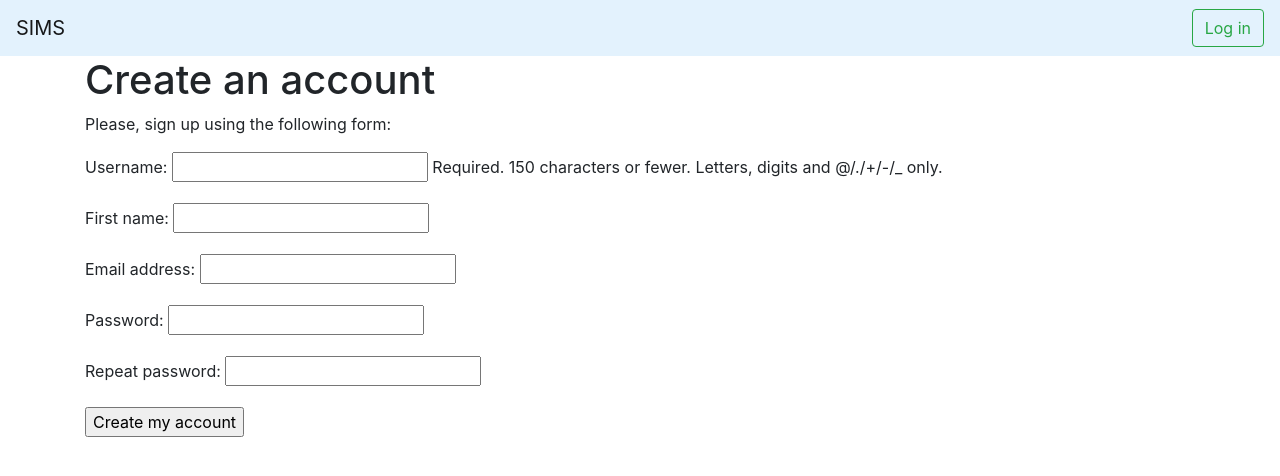
After one commit to kydkang/sims_project2, a Django app: page /account/register/ in a window 1280 px wide. The commit adds this page. Shown: the top 476 px of the page. Run offline with Django 3.2, Linux system fonts and the light colour scheme; some libraries are stand-ins or nearby versions.

Commit message:
Add register

```diff
--- a/account/forms.py
+++ b/account/forms.py
@@ -1,5 +1,23 @@
-# from django import forms
+from django import forms
 
-# class LoginForm(forms.Form):
-#     username = forms.CharField()
-#     password = forms.CharField(widget=forms.PasswordInput)
+from django.contrib.auth.models import User
+class UserRegistrationForm(forms.ModelForm):
+    password = forms.CharField(label='Password',  widget=forms.PasswordInput)
+    password2 = forms.CharField(label='Repeat password',  widget=forms.PasswordInput)
+
+    class Meta:
+        model = User
+        fields = ('username', 'first_name', 'email')
+
+    def clean_password2(self):
+        cd = self.cleaned_data
+        if cd['password'] != cd['password2']:
+            raise forms.ValidationError('Passwords do not match.')
+        return cd['password2']
+
+    def clean_email(self):
+        email = self.cleaned_data.get('email')
+        username = self.cleaned_data.get('username')
+        if email and  User.objects.filter(email=email).exclude(username=username).exists():
+            raise forms.ValidationError('Email addresses must be unique.')
+        return email
--- /dev/null
+++ b/account/templates/account/register.html
@@ -0,0 +1,11 @@
+{% extends "base.html" %}
+{% block title %}Create an account{% endblock %}
+{% block content %}
+  <h1>Create an account</h1>
+  <p>Please, sign up using the following form:</p>
+  <form action="." method="post">
+    {{ user_form.as_p }}
+    {% csrf_token %}
+    <p><input type="submit" value="Create my account"></p>
+  </form>
+{% endblock %}
--- /dev/null
+++ b/account/templates/account/register_done.html
@@ -0,0 +1,6 @@
+{% extends "base.html" %}
+{% block title %}Welcome{% endblock %}
+{% block content %}
+  <h1>Welcome {{ new_user.first_name }}!</h1>
+  <p>Your account has been successfully created. Now you can <a href="{% url "login" %}">log in</a>.</p>
+{% endblock %}
--- a/account/urls.py
+++ b/account/urls.py
@@ -7,13 +7,12 @@ urlpatterns = [
     path('logout/', auth_views.LogoutView.as_view(), name='logout'),
     path('password_change/', auth_views.PasswordChangeView.as_view(), name='password_change'),
     path('password_change/done/', auth_views.PasswordChangeDoneView.as_view(), name='password_change_done'),
+    path('register/', views.register, name='register'),
 
 ]
 
 ## [[ 2ByExample ]]
 ## you can add password_reset
-## user register(new user)
-### Resetting password views
-## User registration
+## User registration (new user)
 ## Extending User model
 ## you need to implement user register functionality to extend user model
--- a/account/views.py
+++ b/account/views.py
@@ -1,28 +1,21 @@
 from django.http import HttpResponse
 from django.shortcuts import render
 from django.contrib.auth import authenticate, login
-# from .forms import LoginForm
-
-# def user_login(request):
-#     if request.method == 'POST':
-#         form = LoginForm(request.POST)
-#         if form.is_valid():
-#             cd = form.cleaned_data
-#             user = authenticate(request,  username=cd['username'],  password=cd['password'])
-#             if user is not None:
-#                 if user.is_active:
-#                     login(request, user)
-#                     return HttpResponse('Authenticated successfully')
-#                 else:
-#                     return HttpResponse('Disabled account')
-#             else:
-#                 return HttpResponse('Invalid login')
-#     else:
-#         form = LoginForm()
-#     return render(request, 'account/login.html', {'form': form})
 
 
-# from django.contrib.auth.decorators import login_required
-# @login_required
-# def home(request):
-#     return render(request, 'home.html', {})
+from .forms import UserRegistrationForm
+
+def register(request):
+    if request.method == 'POST':
+        user_form = UserRegistrationForm(request.POST)
+        if user_form.is_valid():
+            # Create a new user object but avoid saving it yet
+            new_user = user_form.save(commit=False)
+            # Set the chosen password
+            new_user.set_password(user_form.cleaned_data['password'])
+            # Save the User object
+            new_user.save()
+            return render(request, 'account/register_done.html', {'new_user': new_user})
+    else:
+        user_form = UserRegistrationForm()
+    return render(request,   'account/register.html',  {'user_form': user_form})
--- a/templates/base.html
+++ b/templates/base.html
@@ -33,7 +33,9 @@
       {% else %}
         <form class="form-inline my-2 my-lg-0 ml-auto">
           <a href="{% url 'login' %}" class="btn btn-outline-success my-2 my-sm-0" > Log in </a>
-
+          {% comment %}
+          <a href="{% url 'register' %}" class="btn btn-outline-success my-2 my-sm-0" > Register </a>
+          {% endcomment %}
         </form>
       {% endif %}
     </div>
--- a/templates/home.html
+++ b/templates/home.html
@@ -13,6 +13,9 @@
     {% else %}
         <p class="mt-3"> You are not logged in </p>
         <a href="{% url 'login' %}" class="btn btn-info mt-3 custom-btn"> login </a>
+        {% comment %}
+        <a href="{% url 'register' %}" class="btn btn-info mt-3 custom-btn"> register </a>
+        {% endcomment %}
     {% endif %}
 </div>
 
```
